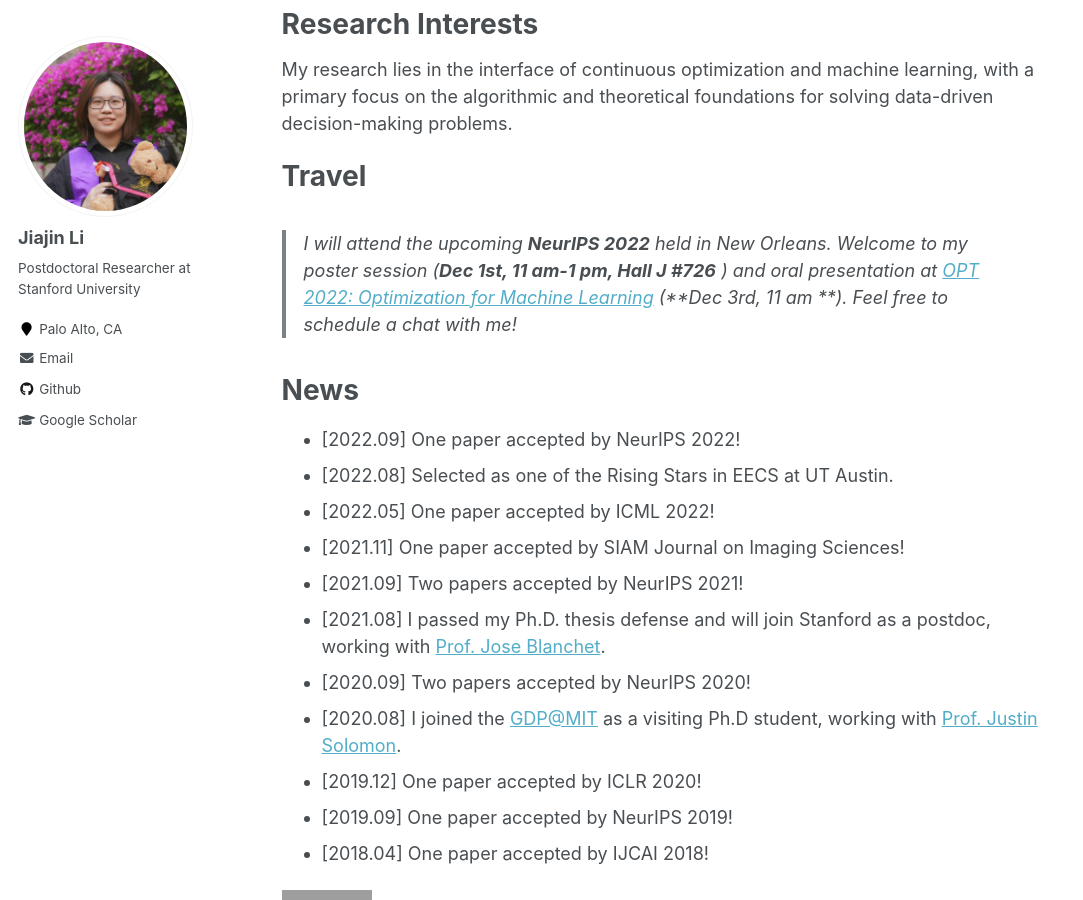
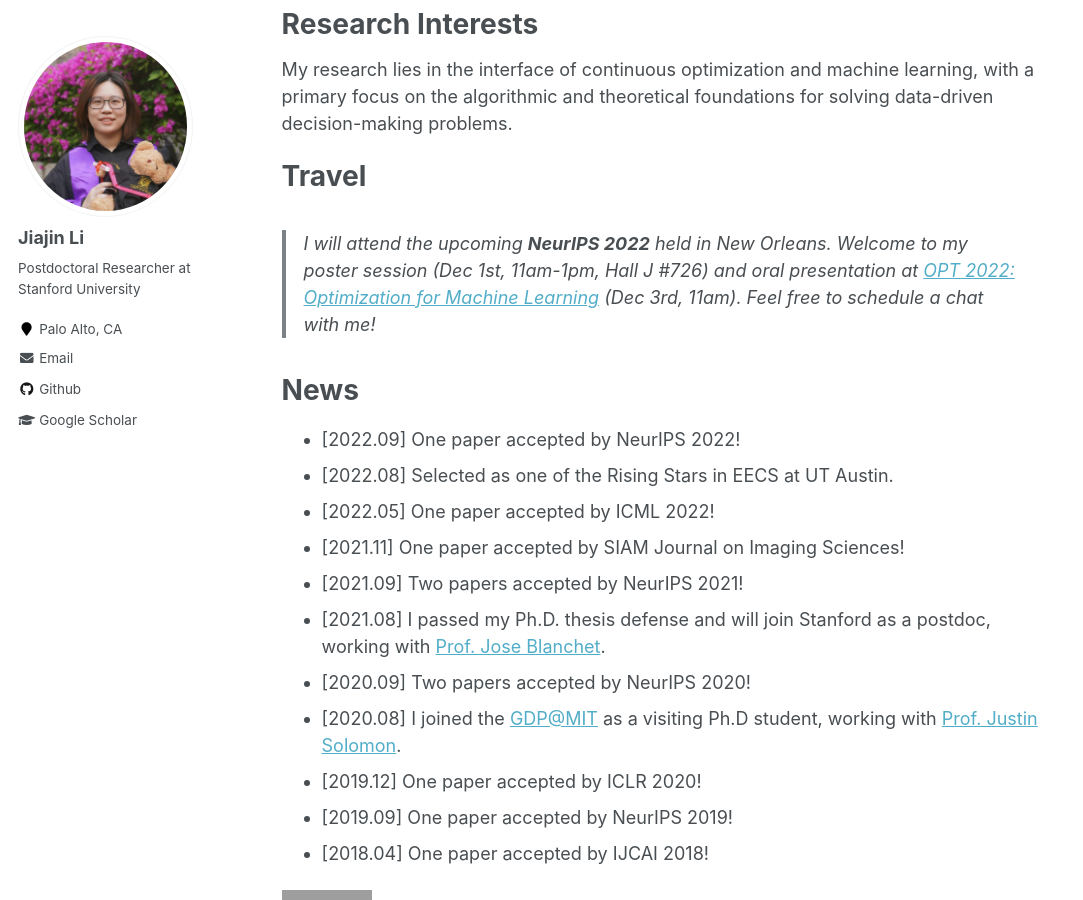
Before and after one commit to gerrili1996/gerrili1996.github.io, a Jekyll site: the page built from _pages/about.md, in a window 1280 px wide and 900 px high, scrolled down 442 px. Shown: the whole window, without its empty margins (0-1083 px from the left). Built offline with Jekyll 4.4.1, drawn with Linux system fonts in a browser that asks for light colours; grey boxes are pictures that could not be loaded.

Commit message:
Update about.md

```diff
--- a/_pages/about.md
+++ b/_pages/about.md
@@ -24,7 +24,7 @@ My research lies  in the interface of continuous optimization and machine learni
 
 # Travel
 
-> I will attend the upcoming **NeurIPS 2022** held in New Orleans. Welcome to my poster session (**Dec 1st, 11 am-1 pm, Hall J #726** ) and oral presentation at [OPT 2022: Optimization for Machine Learning](https://nips.cc/virtual/2022/workshop/50018) (**Dec 3rd, 11 am **). Feel free to schedule a chat with me!
+> I will attend the upcoming **NeurIPS 2022** held in New Orleans. Welcome to my poster session (*Dec 1st, 11am-1pm, Hall J #726*) and oral presentation at [OPT 2022: Optimization for Machine Learning](https://nips.cc/virtual/2022/workshop/50018) (*Dec 3rd, 11am*). Feel free to schedule a chat with me!
 
 # News
 
```
